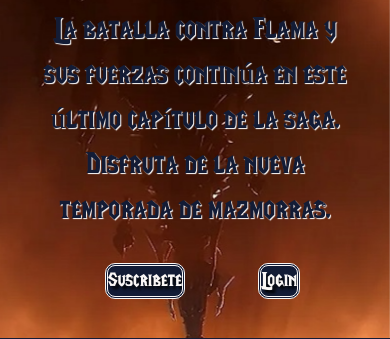
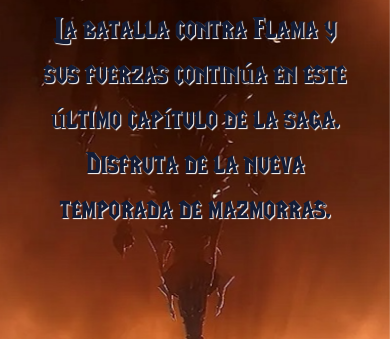
Before and after one commit to Jrom10/Coder-Game, a website: page index.html in a window 390 px wide. Shown: the part 84-423 px from the top of the page. Drawn offline with nearby package versions, Linux system fonts and the light colour scheme.

Commit message:
Entrega parcial v2

```diff
--- a/css/index.css
+++ b/css/index.css
@@ -470,6 +470,9 @@ body{
     .header__titulo{
         font-size: 3rem;
     }
+    .index__section{
+        height: 60vh;
+    }
     .tienda__h5{
         font-size: 2rem;
     }
```
